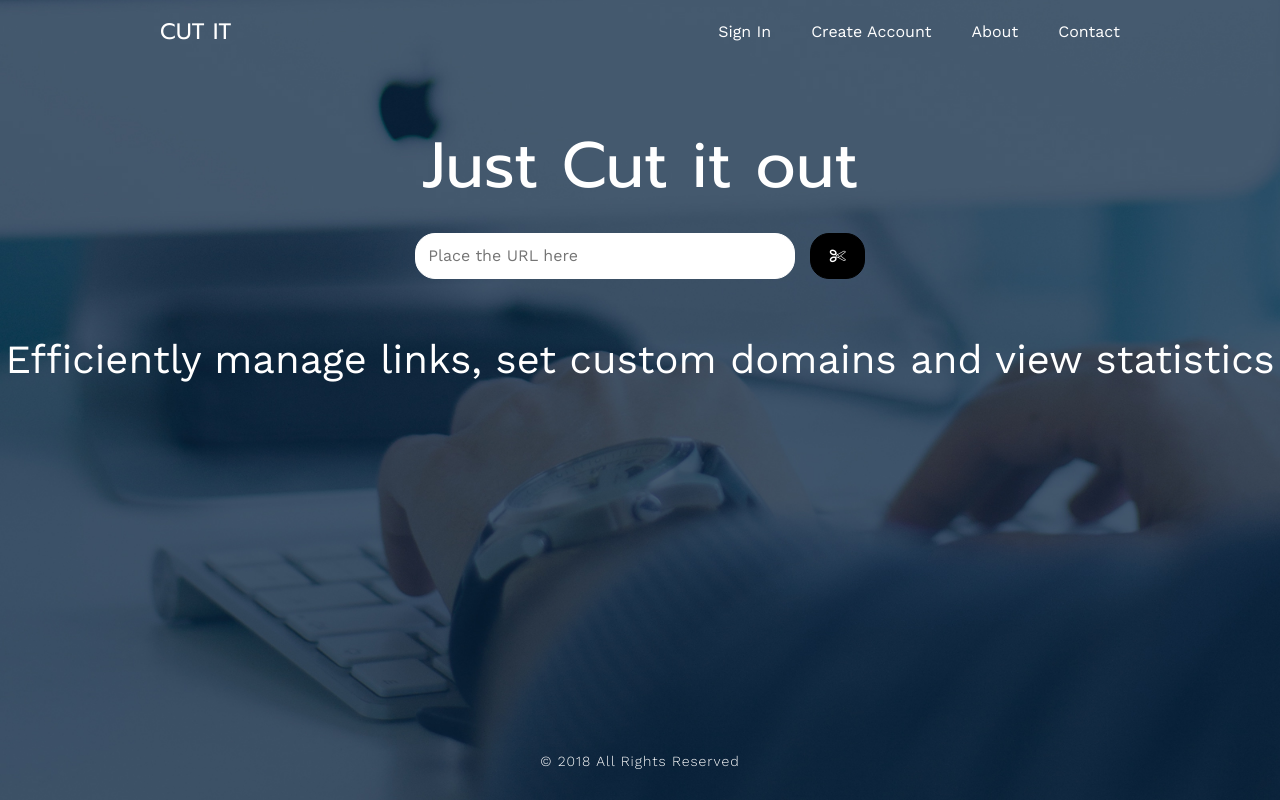
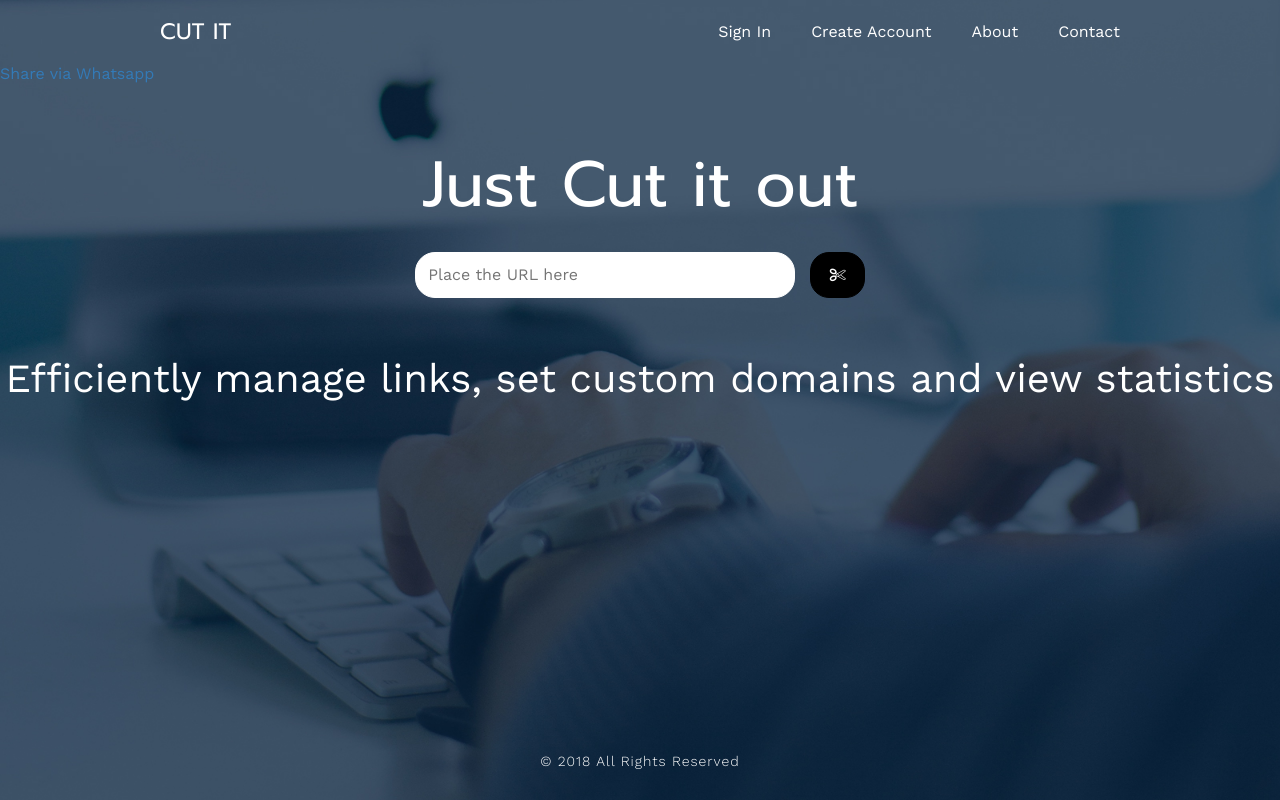
Before and after one commit to vishnu-m/Shortify, a Django app: page / in a window 1280 px wide. Run offline with Django 3.2, Linux system fonts and the light colour scheme; some libraries are stand-ins or nearby versions; some web fonts are replaced.

Commit message:
Check whatsapp share option

```diff
--- a/templates/index.html
+++ b/templates/index.html
@@ -17,6 +17,7 @@
 <link rel="stylesheet" href="https://cdnjs.cloudflare.com/ajax/libs/normalize/5.0.0/normalize.min.css">
 <link href="/static/css/style.css" rel="stylesheet" type="text/css" media="all" />
 <link href="/static/css/nav-bar.css" rel="stylesheet" type="text/css" media="all" />
+<link href="/static/css/typewriter.css" rel="stylesheet" type="text/css" media="all" />
 <link href="/static/css/font-awesome.css" rel="stylesheet" type="text/css" media="all" />
 
 <!-- /css files -->
@@ -48,7 +49,7 @@
 		  </nav>
 		</div>
 	</section>
-
+	<a href="whatsapp://send?text=The text to share!" data-action="share/whatsapp/share">Share via Whatsapp</a>
 	<div class="container  text-center">
 			<h1 class="title title-full title-white">Just Cut it out </h1>
 			<br>
```
